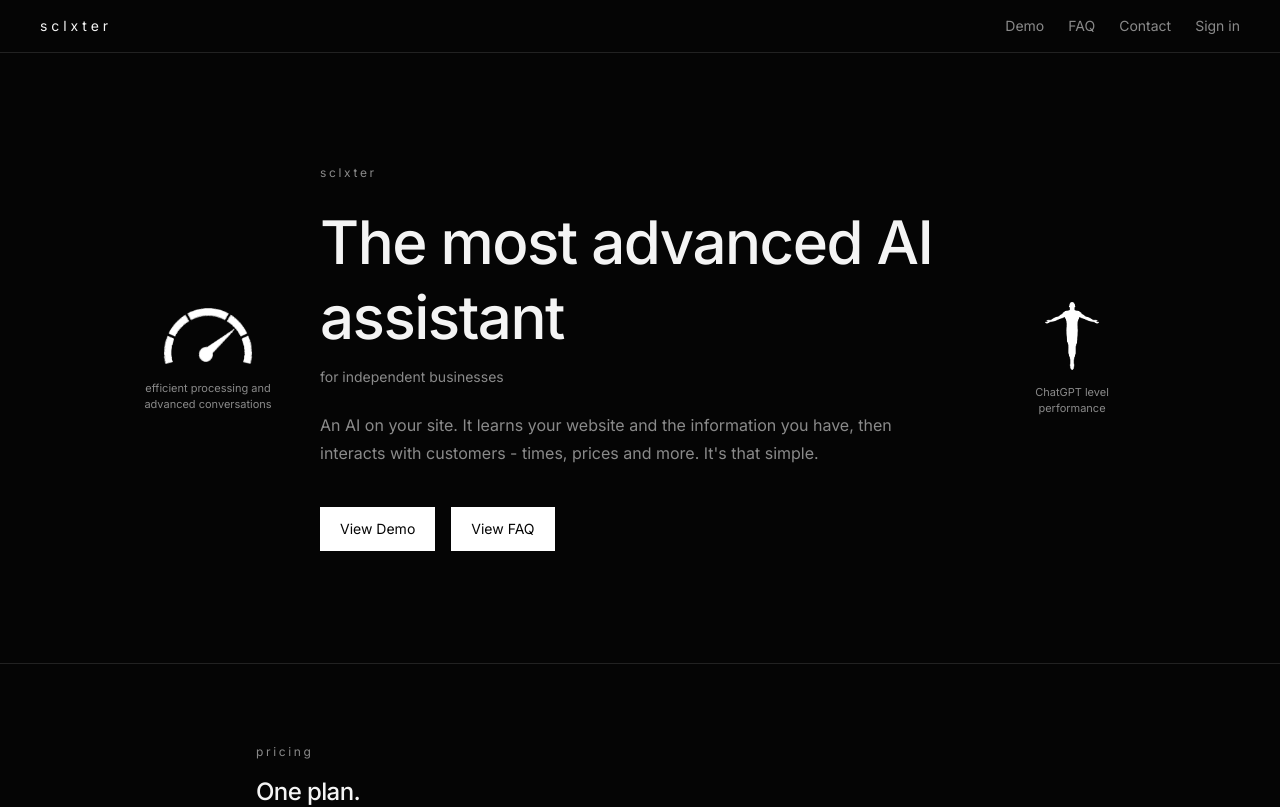
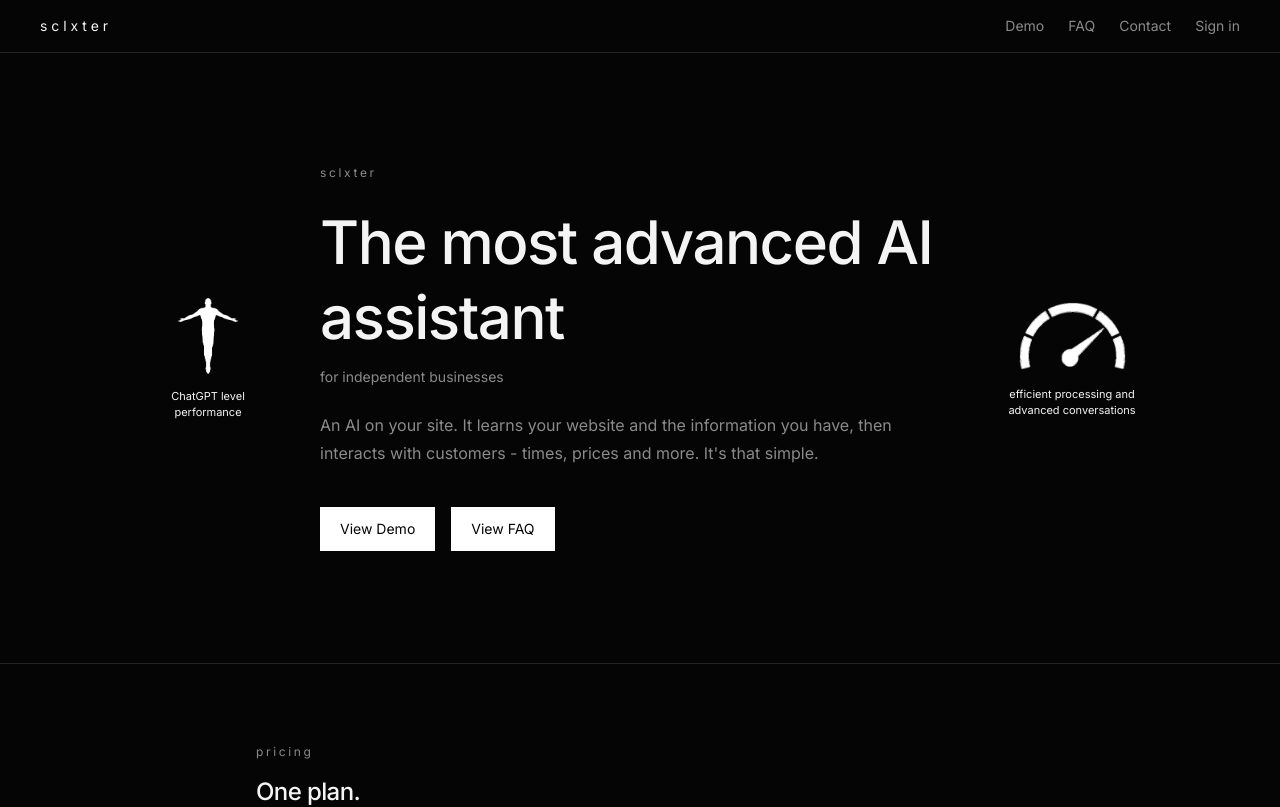
Before and after one commit to edwardsclaterx-web/sclxter, a Next.js app: page / in a window 1280 px wide. Shown: the top 807 px of the page. Built offline with nearby package versions, Linux system fonts and the light colour scheme; no server answers.

Commit message:
Swap hero icons, enlarge slightly, white Inter captions
Co-authored-by: sclater <sclater@me.com>

```diff
--- a/src/app/page.tsx
+++ b/src/app/page.tsx
@@ -45,26 +45,26 @@ export default async function Home() {
             </div>
             <aside className="flex flex-col items-center text-center lg:col-start-1 lg:row-start-1">
               <img
+                src="/hero-figure.png"
+                alt=""
+                width={80}
+                height={100}
+                className="h-16 w-auto sm:h-[4.5rem] lg:h-20"
+              />
+              <p className="mt-3 max-w-[8.5rem] font-sans text-[11px] leading-4 text-fg">
+                ChatGPT level performance
+              </p>
+            </aside>
+            <aside className="flex flex-col items-center text-center lg:col-start-3 lg:row-start-1">
+              <img
                 src="/hero-speed.png"
                 alt=""
                 width={120}
                 height={80}
-                className="h-12 w-auto sm:h-14 lg:h-16"
+                className="h-16 w-auto sm:h-[4.5rem] lg:h-[4.75rem]"
               />
-              <p className="mt-3 max-w-[9.5rem] text-[11px] leading-4 text-muted">
+              <p className="mt-3 max-w-[9.5rem] font-sans text-[11px] leading-4 text-fg">
                 efficient processing and advanced conversations
-              </p>
-            </aside>
-            <aside className="flex flex-col items-center text-center lg:col-start-3 lg:row-start-1">
-              <img
-                src="/hero-figure.png"
-                alt=""
-                width={80}
-                height={100}
-                className="h-14 w-auto sm:h-16 lg:h-[4.5rem]"
-              />
-              <p className="mt-3 max-w-[8.5rem] text-[11px] leading-4 text-muted">
-                ChatGPT level performance
               </p>
             </aside>
           </div>
```
